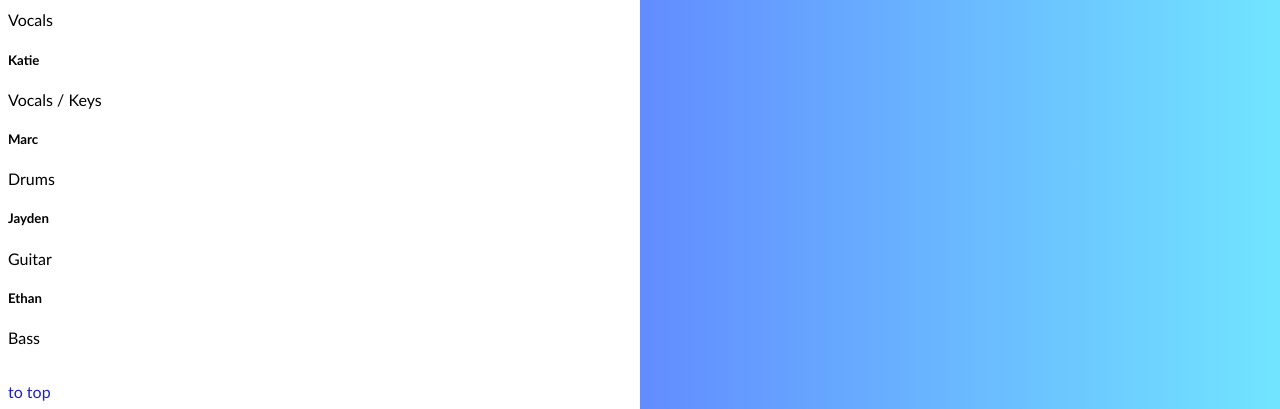
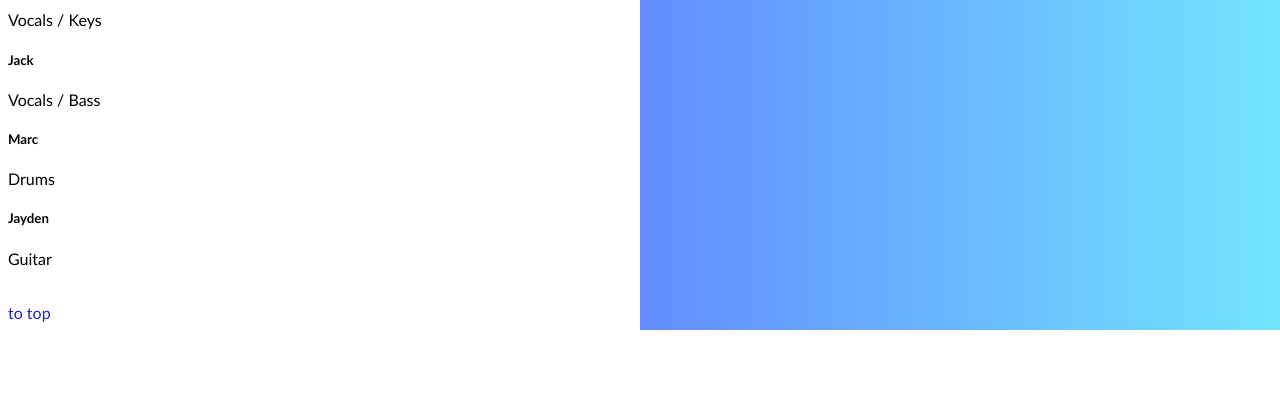
Before and after one commit to jcraig3/crownvalley, a plain HTML site: page index.html in a window 1280 px wide. Shown: the part 602-1011 px from the top of the page. After the commit the page ends 932 px from the top, so only its background shows below. Drawn offline with Linux system fonts and the light colour scheme.

Commit message:
Update index.html

```diff
--- a/index.html
+++ b/index.html
@@ -31,16 +31,14 @@
     <h3>Shows</h3>
     <p>Stay tuned for more shows coming soon!</p>
     <h3>Members</h3>
-    <h5> Jack</h5>
-    <p>Vocals</p>
     <h5> Katie</h5>
     <p>Vocals / Keys</p>
+    <h5> Jack</h5>
+    <p>Vocals / Bass</p>
     <h5> Marc</h5>
     <p>Drums</p>
     <h5> Jayden</h5>
     <p>Guitar</p>
-    <h5> Ethan</h5>
-    <p>Bass</p>
     <br />
     <a href="#top">to top</a>
 </html>
```
